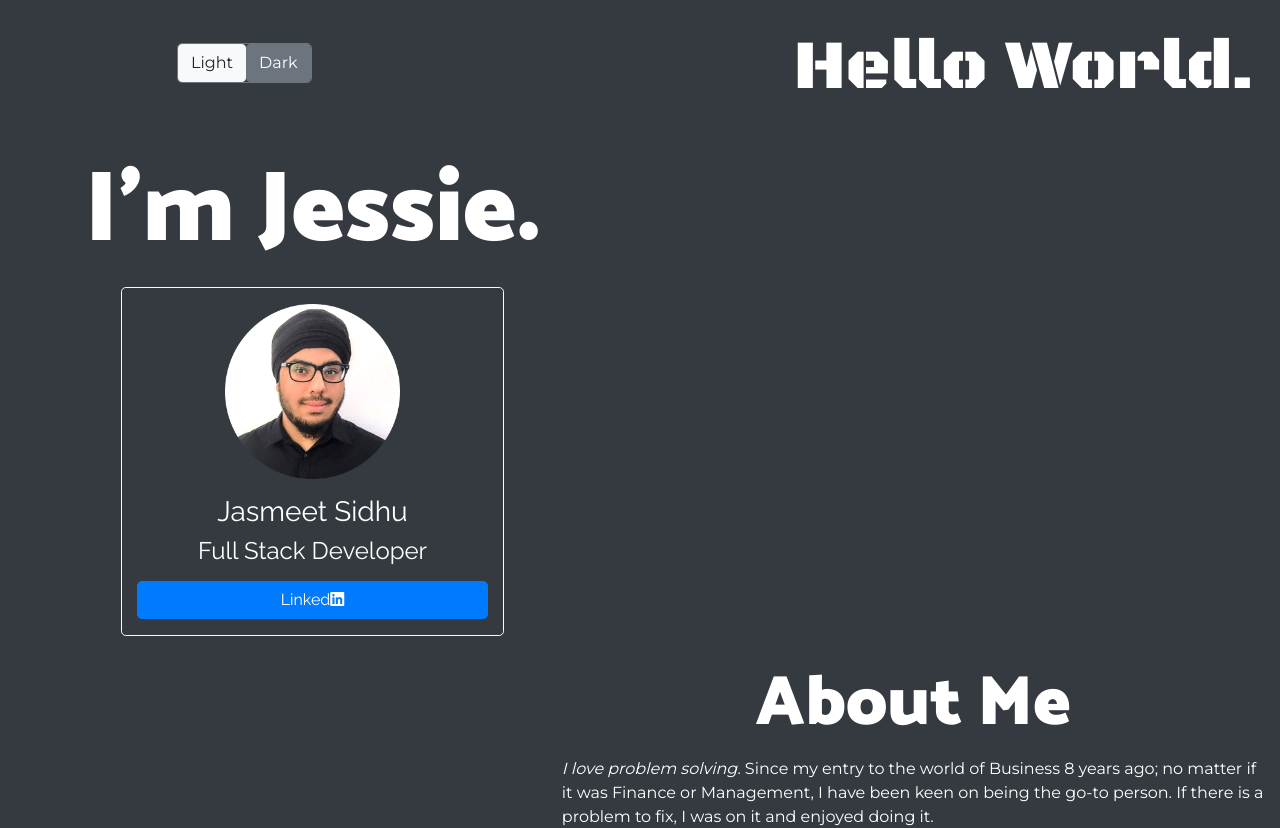
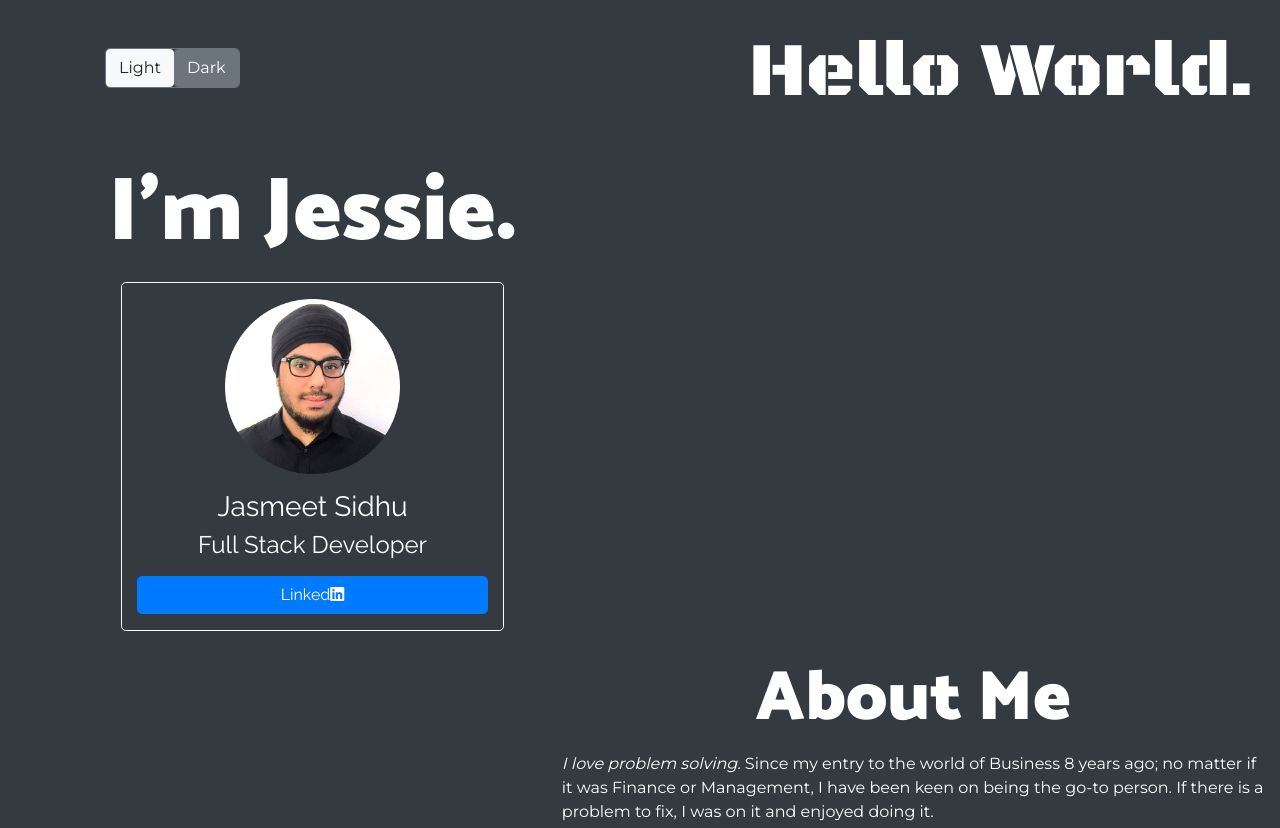
Before and after one commit to JessieSidWho/my-portfolio, a React (Create React App) app in the folder client/: page / in a window 1280 px wide. Shown: the top 828 px of the page. Built offline with nearby package versions, Linux system fonts and the light colour scheme.

Commit message:
changed fonts to vw

```diff
--- a/client/src/components/Name.js
+++ b/client/src/components/Name.js
@@ -9,8 +9,8 @@ class Name extends Component {
         return (
             <>
                 <div className={`row ${this.props.color}`}>
-                    <div className="col-md-6" style={{ fontFamily: 'Catamaran', fontSize: '100px' }}>
-                        <div className='text-center' style={{minWidth: '457px'}}>
+                    <div className="col-md-6" style={{ fontFamily: 'Catamaran', fontSize: '7vw' }}>
+                        <div className='text-center' style={{minWidth: '360px'}}>
                             I'm Jessie.
                         </div>
 
--- a/client/src/components/NavBar.js
+++ b/client/src/components/NavBar.js
@@ -10,11 +10,11 @@ class NavBar extends Component {
     render() {
         return (
             <nav className={`navbar row ${this.props.color} pl-5`}>
-                <div className='ml-5 pl-5 pb-2'>
+                <div className='ml-4 pb-2'>
                 <ToggleSwitch/>
                 </div>
 
-                <div className="navbar-brand text-right p-2" href="/" style={{fontFamily: 'Black Ops One', fontSize: '70px'}}>Hello World.</div>
+                <div className="navbar-brand text-right p-2" href="/" style={{fontFamily: 'Black Ops One', fontSize: '6VW'}}>Hello World.</div>
 
                 {/* // <a href='http://localhost:3001/api/logout'><button className="btn btn-secondary btn-block" >Logout</button></a> */}
 
```
